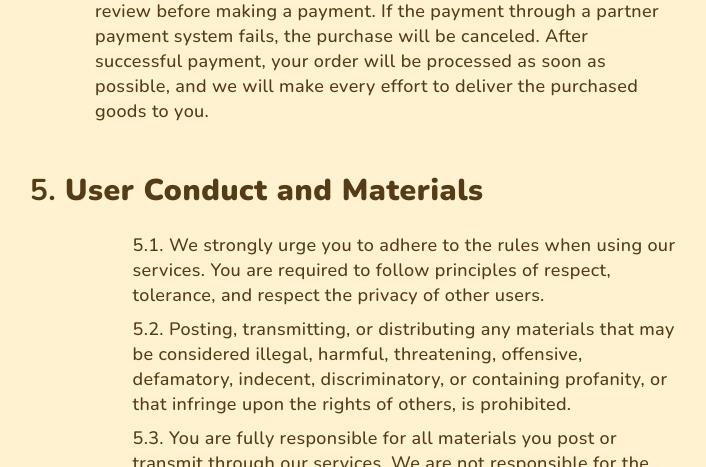
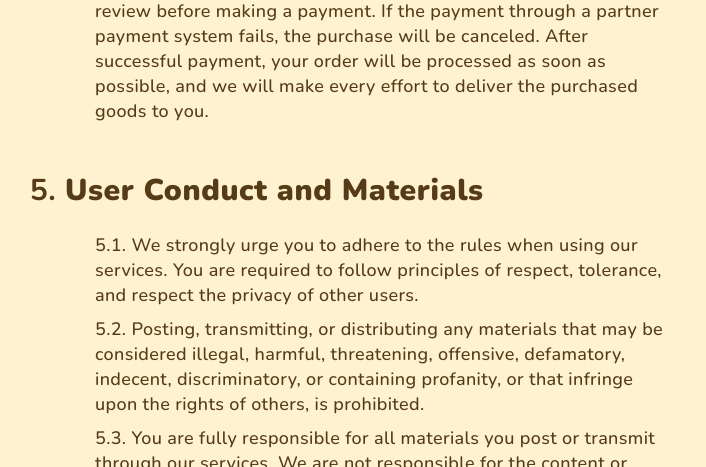
Before and after one commit to ArtStec/Restaurant-Streets-Site, a PHP site: page /terms.php in a window 1280 px wide. Shown: the part 6033-6500 px from the top of the page, without its empty margins (523-1229 px from the left). Run offline with PHP 8.4, Linux system fonts and the light colour scheme; some libraries are stand-ins or nearby versions.

Commit message:
Исправление содержимого термсов

```diff
--- a/terms.php
+++ b/terms.php
@@ -283,7 +283,7 @@
                     </li>
                     <li>
                         <h2 id="rule-5">User Conduct and Materials</h2>
-                        <ol>
+                        <ol class="m-0">
                             <li>
                                 5.1. We strongly urge you to adhere to the rules when using our services. You are required to follow principles of respect, tolerance, and respect
                                 the privacy of other users.
```
